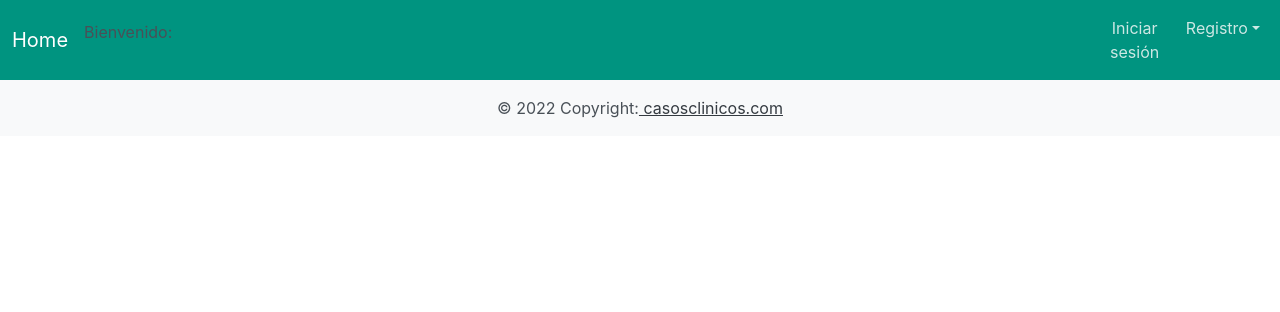
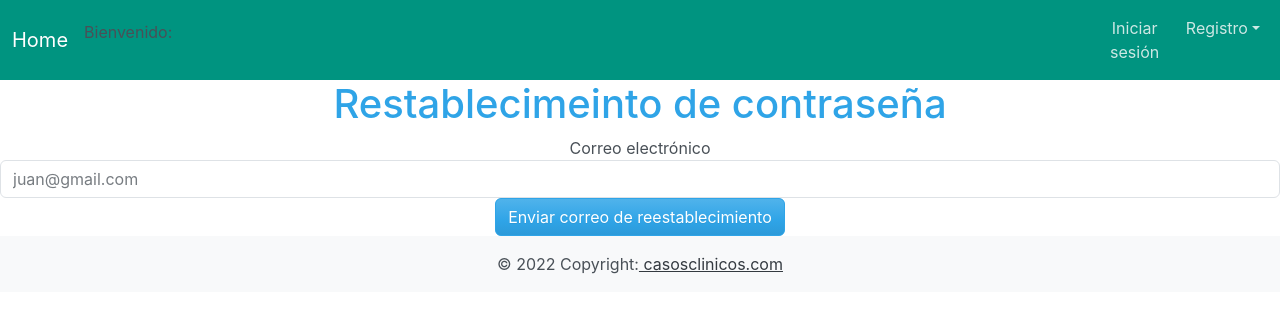
Before and after one commit to Jheb1024/casos-clinicos-app, a React (Create React App) app in the folder casos-clinicos-app/: page /reiniciar-password in a window 1280 px wide. Shown: the top 312 px of the page. Built offline with nearby package versions, Linux system fonts and the light colour scheme; no server answers.

Commit message:
Restablecimiento de la contraseña

```diff
--- a/casos-clinicos-app/src/App.js
+++ b/casos-clinicos-app/src/App.js
@@ -12,6 +12,7 @@ import { BrowserRouter as Router, Routes, Switch, Route, NavLink } from "react-r
 import { useState } from "react";
 import { getAuth, onAuthStateChanged } from 'firebase/auth';
 import firebaseApp from "./Firebase/firebase-config";
+import ReiniciarPasswordUI from "./Componentes/ReiniciarPassword/ReiniciarPasswordUI";
 
 const auth = getAuth(firebaseApp);
 
@@ -51,6 +52,9 @@ function App() {
           </Route>
           <Route path="/usuario/alumno" >
             <HomeAlumno></HomeAlumno>
+          </Route>
+          <Route path="/reiniciar-password">
+            <ReiniciarPasswordUI></ReiniciarPasswordUI>
           </Route>
           <Route path="/" exact>
             <h1 className="h1">¡Bienvenido(a) a CasosClínicos!</h1>
--- a/casos-clinicos-app/src/Componentes/IncioSesion/InicioSesion.jsx
+++ b/casos-clinicos-app/src/Componentes/IncioSesion/InicioSesion.jsx
@@ -179,6 +179,9 @@ const InicioSesion = () => {
                                                     <a href="/registro-alumno">Registro Alumno</a></label>
                                                     <br />
                                                     <br />
+                                                    <a href="/reiniciar-password">¿Olvidaste tu contraseña?</a>
+                                                    <br />
+                                                    <br />
                                                     <div>
                                                         <input type="submit"
                                                             value={"Iniciar Sesión"} className="btn btn-primary" />
--- /dev/null
+++ b/casos-clinicos-app/src/Componentes/ReiniciarPassword/ReiniciarPasswordUI.jsx
@@ -0,0 +1,42 @@
+import React from 'react'
+import { getAuth, sendPasswordResetEmail } from "firebase/auth";
+
+const auth = getAuth();
+
+async function recuperarContrasenia(email) {
+    await sendPasswordResetEmail(auth, email, {url: "http://localhost:3000/inicio-sesion"})
+        .then(() => {
+            console.log("EL correo de reestablecimiento de la constraseña se ha enviado");
+        })
+        .catch((error) => {
+            const errorCode = error.code;
+            const errorMessage = error.message;
+            console.log(error.message);
+            console.log(error.code);
+        });
+}
+
+async function submitHandler(e){
+    e.preventDefault();
+    const email = e.target.elements.correoRecuperacion.value;
+    recuperarContrasenia(email);
+}
+
+
+function ReiniciarPasswordUI() {
+    return (
+        <div>
+            <h1>Restablecimeinto de contraseña</h1>
+            <form onSubmit={submitHandler}>
+                <div class="form-group">
+                    <label for="correoRecuperacion">Correo electrónico</label>
+                    <input type="email" class="form-control" id="correoRecuperacion" aria-describedby="emailHelp" placeholder="juan@gmail.com"/>
+                </div>
+                <button type="submit" class="btn btn-primary">Enviar correo de reestablecimiento</button>
+            </form>
+        </div>
+
+    )
+}
+
+export default ReiniciarPasswordUI
```
Also changed, not shown: casos-clinicos-app/src/Componentes/ReiniciarPassword/ReiniciarPassword.js (added).
